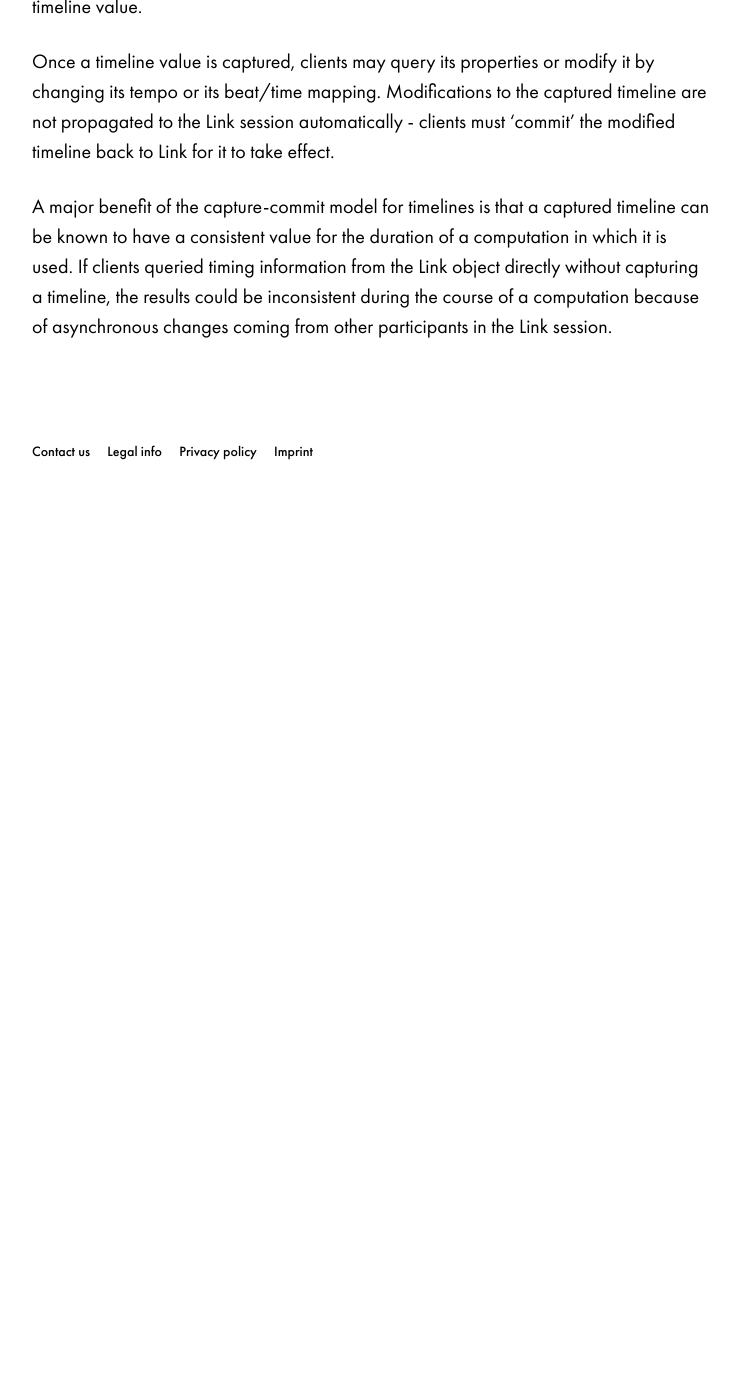
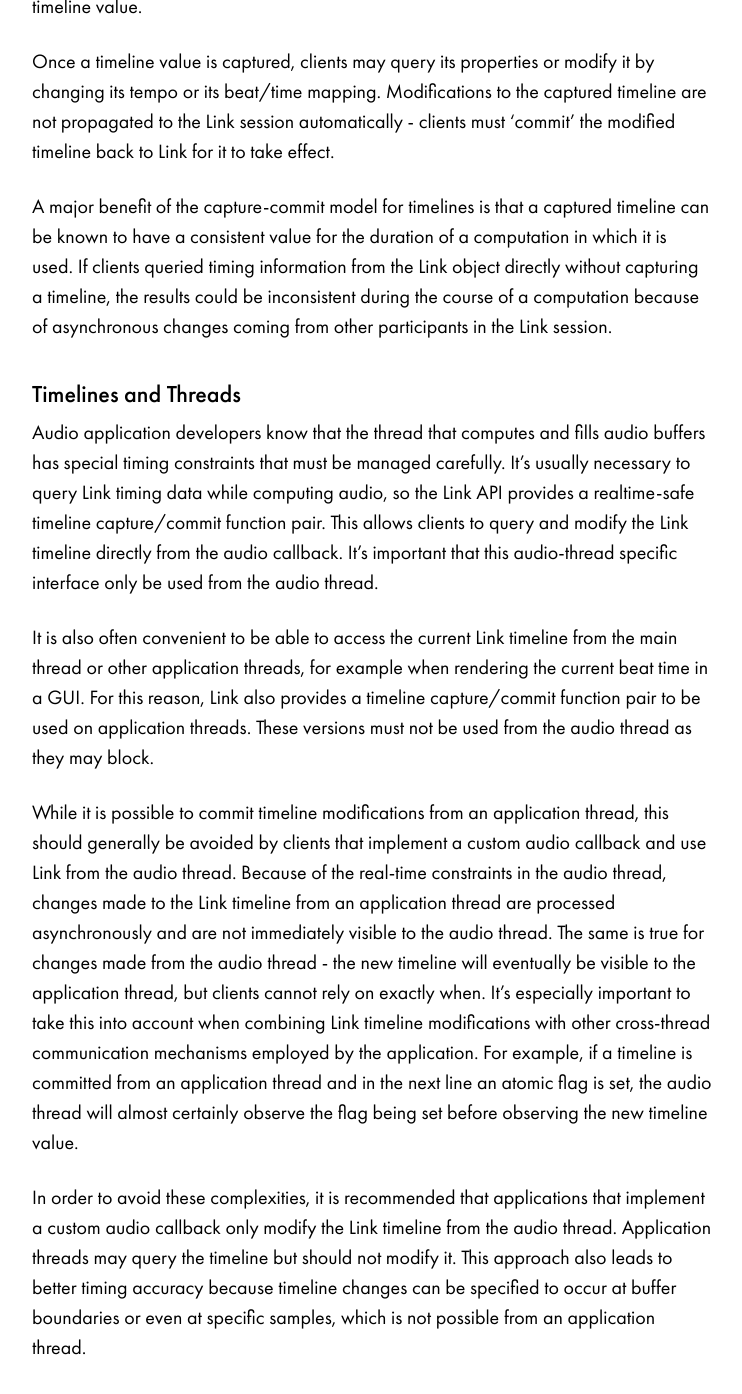
Before and after one commit to Ableton/ableton.github.io, a Jekyll site: the page built from link/index.md, in a window 1280 px wide and 1400 px high, scrolled down 3978 px. Shown: the top 1394 px of the window, without its empty margins (268-1010 px from the left). Built offline with Jekyll 4.4.1, drawn with Linux system fonts in a browser that asks for light colours; before the commit the page ends 4540 px from its top, so only the background shows below that.

Commit message:
Add section on timelines and threads

```diff
--- a/link/index.md
+++ b/link/index.md
@@ -59,3 +59,13 @@ Of course, tempo and beat/time mapping may change over time. A timeline value on
 Once a timeline value is captured, clients may query its properties or modify it by changing its tempo or its beat/time mapping. Modifications to the captured timeline are *not* propagated to the Link session automatically - clients must 'commit' the modified timeline back to Link for it to take effect.
 
 A major benefit of the capture-commit model for timelines is that a captured timeline can be known to have a consistent value for the duration of a computation in which it is used. If clients queried timing information from the Link object directly without capturing a timeline, the results could be inconsistent during the course of a computation because of asynchronous changes coming from other participants in the Link session.
+
+### Timelines and Threads
+
+Audio application developers know that the thread that computes and fills audio buffers has special timing constraints that must be managed carefully. It's usually necessary to query Link timing data while computing audio, so the Link API provides a realtime-safe timeline capture/commit function pair. This allows clients to query and modify the Link timeline directly from the audio callback. It's important that this audio-thread specific interface *only* be used from the audio thread.
+
+It is also often convenient to be able to access the current Link timeline from the main thread or other application threads, for example when rendering the current beat time in a GUI. For this reason, Link also provides a timeline capture/commit function pair to be used on application threads. These versions must not be used from the audio thread as they may block.
+
+While it is possible to commit timeline modifications from an application thread, this should generally be avoided by clients that implement a custom audio callback and use Link from the audio thread. Because of the real-time constraints in the audio thread, changes made to the Link timeline from an application thread are processed asynchronously and are not immediately visible to the audio thread. The same is true for changes made from the audio thread - the new timeline will eventually be visible to the application thread, but clients cannot rely on exactly when. It's especially important to take this into account when combining Link timeline modifications with other cross-thread communication mechanisms employed by the application. For example, if a timeline is committed from an application thread and in the next line an atomic flag is set, the audio thread will almost certainly observe the flag being set before observing the new timeline value.
+
+In order to avoid these complexities, it is recommended that applications that implement a custom audio callback only modify the Link timeline from the audio thread. Application threads may query the timeline but should not modify it. This approach also leads to better timing accuracy because timeline changes can be specified to occur at buffer boundaries or even at specific samples, which is not possible from an application thread.
```
